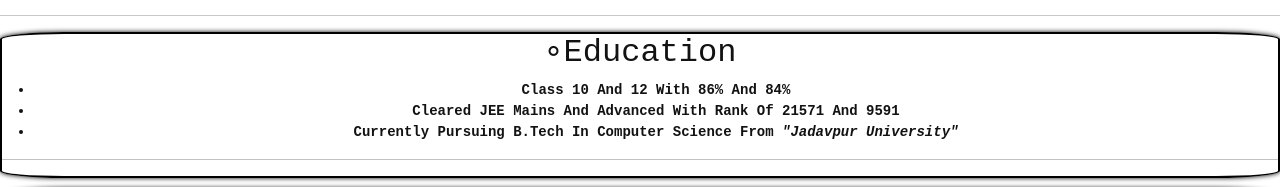
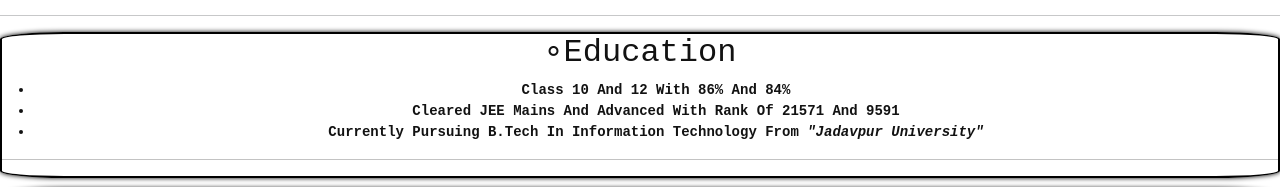
Before and after one commit to Zeeshan3h3/resume, a plain HTML site: page index.html in a window 1280 px wide. Shown: the part 801-988 px from the top of the page. Drawn offline with nearby package versions, Linux system fonts and the light colour scheme.

Commit message:
added index.html

```diff
--- a/index.html
+++ b/index.html
@@ -27,7 +27,7 @@
         <ul>
             <li>Class 10 And 12 With 86% And 84%</li>
             <li>Cleared JEE Mains And Advanced With Rank Of 21571 And 9591</li>
-            <li>Currently Pursuing B.Tech In Computer Science From  <i>"Jadavpur University"</i></li>
+            <li>Currently Pursuing B.Tech In Information Technology From  <i>"Jadavpur University"</i></li>
         </ul>
     <hr>
     </div>
```
